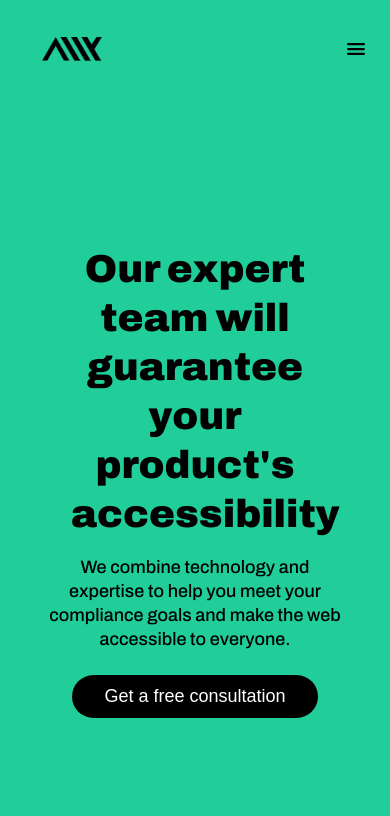
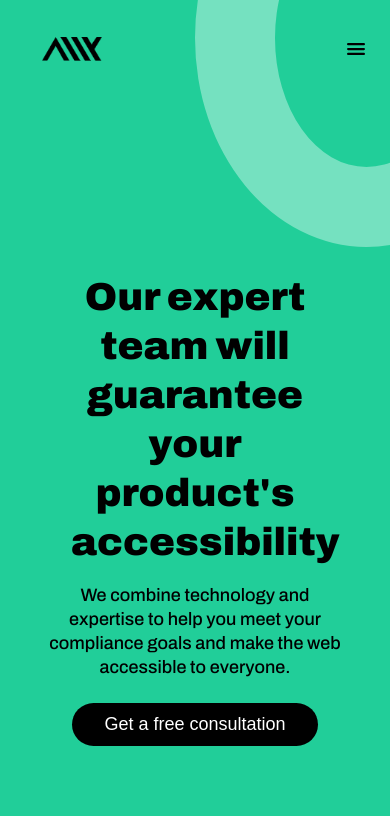
Before and after one commit to a11ysolutions/website, a React (Create React App) app: page /accessibility in a window 390 px wide. Shown: the top 816 px of the page. Built offline with nearby package versions, Linux system fonts and the light colour scheme.

Commit message:
fix: a11y page mobile, first circle

```diff
--- a/src/Components/Accessibility/Accessibility.css
+++ b/src/Components/Accessibility/Accessibility.css
@@ -2,6 +2,21 @@
     align-self: start;
     margin-top: 30px;
     margin-left: 20px;
+}
+
+.presentation-circle-1{
+    margin-top: -255px !important;
+    margin-right: -342px !important;
+    width: 183px;
+    height: 258px;
+
+    border: 80px solid #FFFFFF61;
+    border-radius: 50%;
+    /* position: absolute; */
+    z-index: 0;
+    /* opacity: 1; */
+    /* backdrop-filter: blur(30px);
+    -webkit-backdrop-filter: blur(30px); */
 }
 
 .page-container {
@@ -11,8 +26,8 @@
     font: normal normal normal 16px/24px Archivo;
 }
 
-.page-top{
-    margin-top: 135px;
+.a11y-page-top{
+    /* margin-top: 135px; */
 }
 
 .intermediate-image{
@@ -59,6 +74,15 @@
     flex-direction: column;
     align-items: flex-start;
     text-align: left;
+}
+
+.a11y-page.second-info .bicolor-titled-container{
+    justify-content: center;
+    text-align: center;
+}
+
+.a11y-page.second-info .a11y-buttons{
+    align-self: center;
 }
 
 .a11y-page.second-info button{
--- a/src/Components/Accessibility/Accessibility.js
+++ b/src/Components/Accessibility/Accessibility.js
@@ -13,7 +13,8 @@ import "./Accessibility.css";
 function Accessibility() {
     return (
         <div id='automation-main' className='page-container' >
-            <div className="page-top">
+            <div className="presentation-circle-1"></div>
+            <div className="a11y-page-top">
                 <Presentation
                     title="Our expert team will guarantee your product's accessibility"
                     texts={[
@@ -23,7 +24,6 @@ function Accessibility() {
                         "accessible to everyone."
                     ]}
                     buttonText="Get a free consultation" />
-
             </div>
             <Illustration
                 pillText="Accessibility"
--- a/src/Components/Automation/Automation.css
+++ b/src/Components/Automation/Automation.css
@@ -12,7 +12,7 @@
 }
 
 .page-top{
-    margin-top: 135px;
+    /* margin-top: 135px; */
 }
 
 .intermediate-image{
--- a/src/Components/UI/Presentation/Presentation.css
+++ b/src/Components/UI/Presentation/Presentation.css
@@ -2,6 +2,7 @@
     display: flex;
     flex-direction: column;
     align-items: center;
+    z-index: 1;
 }
 
 .presentation-main h1{
```
